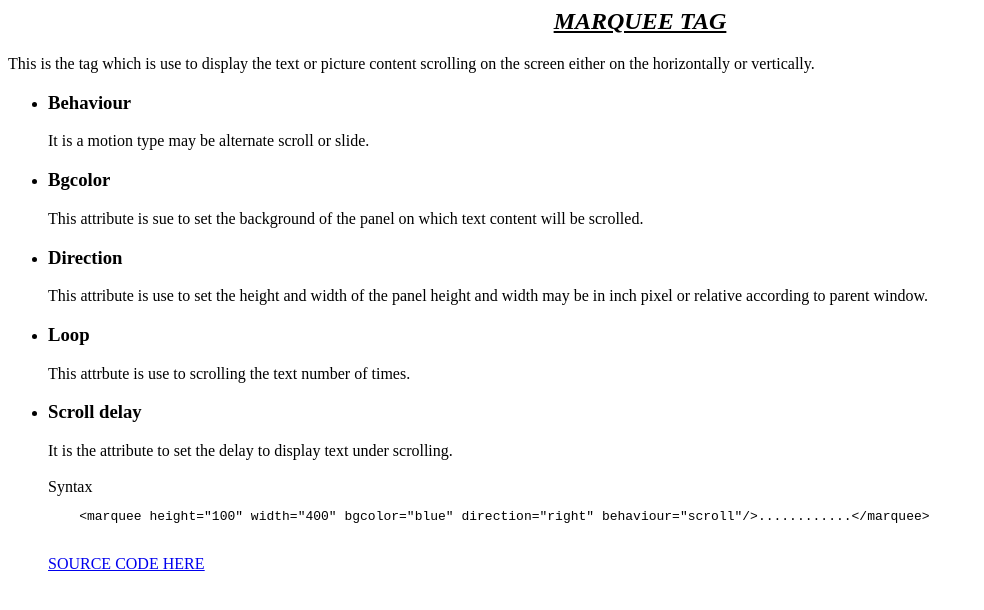
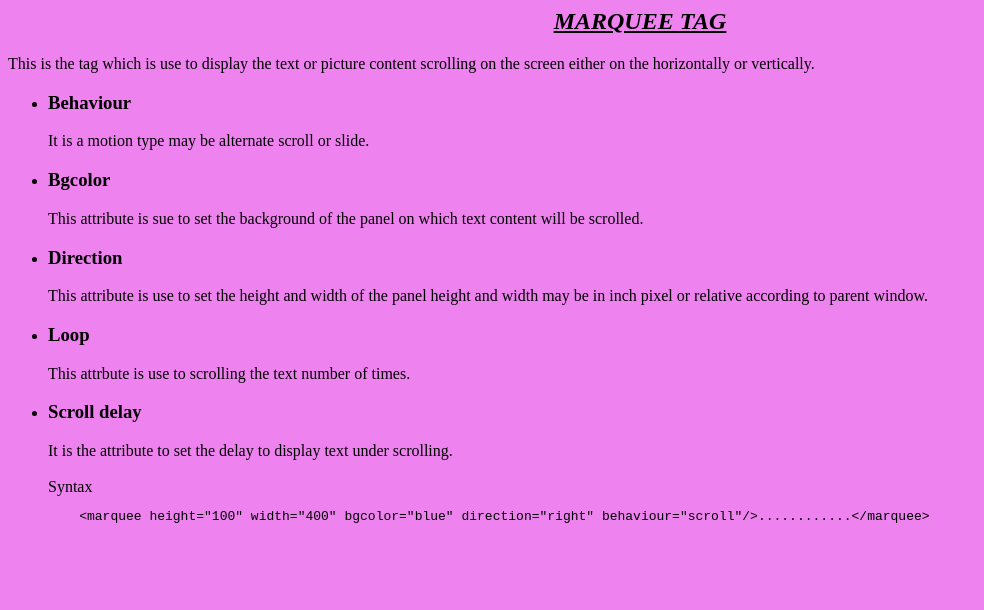
Before and after one commit to amankr97531/htmltutorial, a plain HTML site: page marquee tag.html in a window 1280 px wide. Shown: the whole page, without its empty margins (0-984 px from the left). Drawn offline with Linux system fonts and the light colour scheme.

Commit message:
Update marquee tag.html

```diff
--- a/marquee tag.html
+++ b/marquee tag.html
@@ -1,5 +1,6 @@
 <html>
 <head><H2><u><i><CENTER>MARQUEE TAG<CENTER></H2></i></u></head>
+<body bgcolor="violet">
 This is the tag which is use to display the text or picture content scrolling on the screen either on the horizontally or vertically.
 <ul type=disc>
 <li><h3>Behaviour</li></h3>
@@ -17,4 +18,3 @@ Syntax</br>
 <pre>    &ltmarquee height="100" width="400" bgcolor="blue" direction="right" behaviour="scroll"/&gt............&lt/marquee&gt </pre>
 
 </BR>
-<a href="marquee tag.txt"          target="frame2"> <U> SOURCE CODE HERE</a>
```
